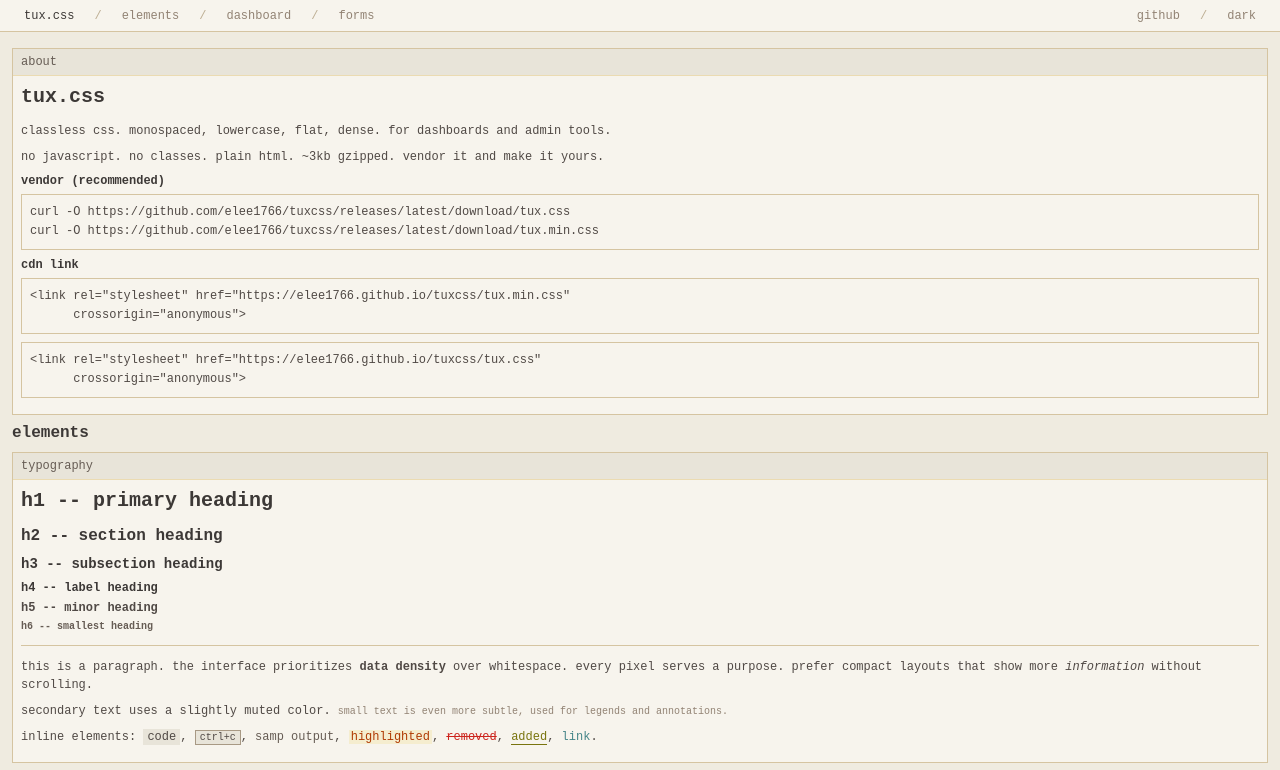
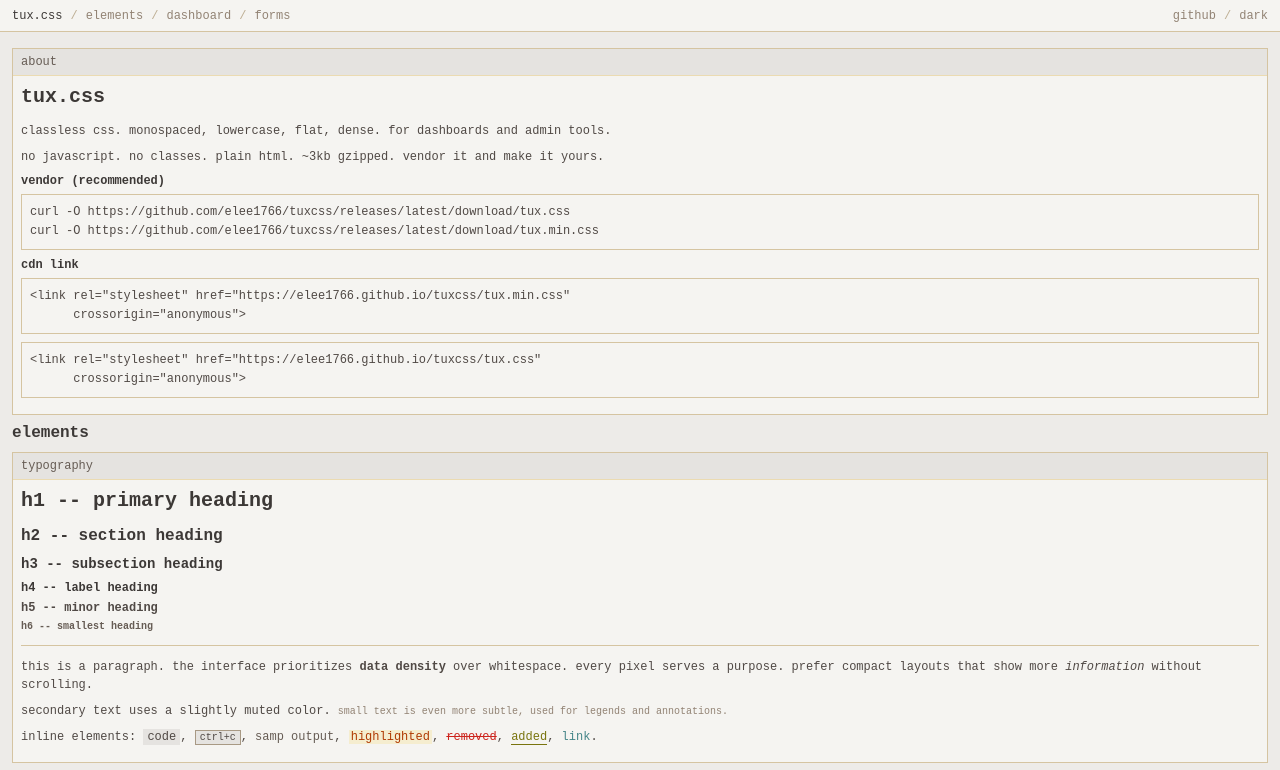
Before and after one commit to elee1766/tuxcss, a website: page index.html in a window 1280 px wide. Shown: the top 770 px of the page. Drawn offline with Linux system fonts and the light colour scheme.

Commit message:
fix: neutral warm gray backgrounds, fix header nav hover overflow

```diff
--- a/tux.css
+++ b/tux.css
@@ -14,10 +14,10 @@
 
 /* light (default) -- warm gruvbox-inspired */
 :root, [data-theme="light"] {
-  --tux-bg-base: #efebe0;
-  --tux-bg-surface: #f7f4ed;
-  --tux-bg-raised: #e8e4d9;
-  --tux-bg-muted: #d5d0c4;
+  --tux-bg-base: #edebe8;
+  --tux-bg-surface: #f5f4f1;
+  --tux-bg-raised: #e5e3e0;
+  --tux-bg-muted: #d3d1cd;
   --tux-bg-overlay: #282828;
   --tux-text: #3c3836;
   --tux-text-secondary: #504945;
@@ -190,8 +190,8 @@
   user-select: none;
 }
 
-body > header a { color: var(--tux-text-muted); text-decoration: none; }
-body > header a:hover { color: var(--tux-text-secondary); text-decoration: none; }
+body > header a { color: var(--tux-text-muted); text-decoration: none; padding: 0; }
+body > header a:hover { color: var(--tux-text-secondary); text-decoration: none; background: none; }
 
 main {
   max-width: var(--tux-max-width);
```
Also changed, not shown: tux.min.css.
